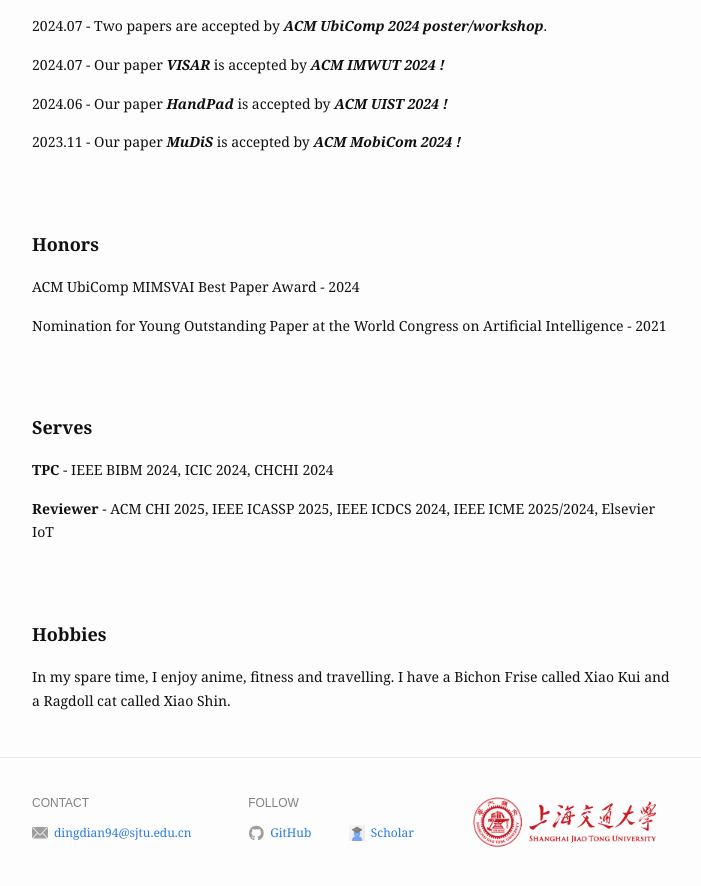
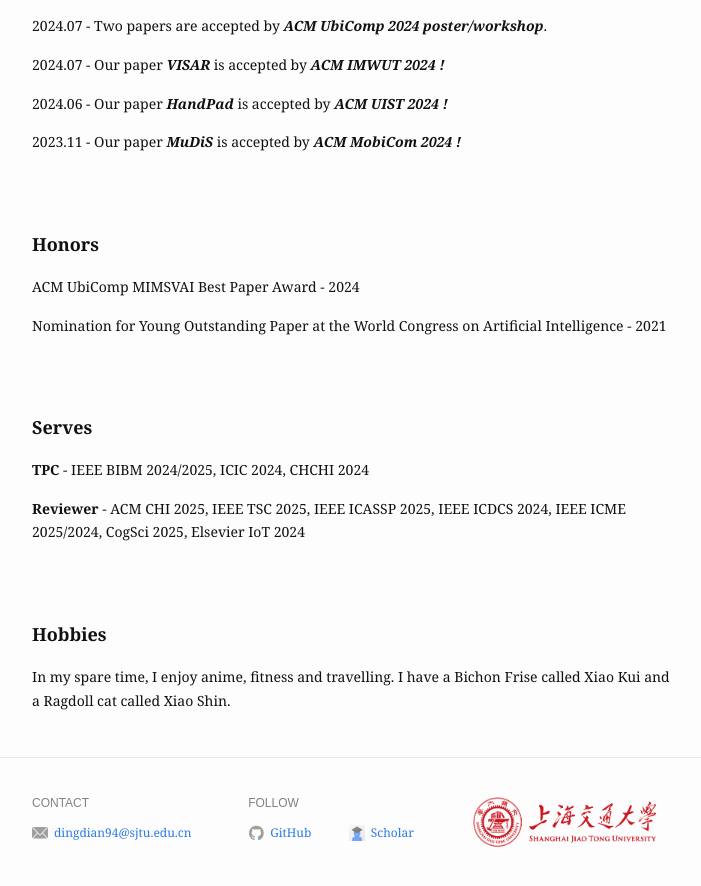
Before and after one commit to dianding0102/dian_web, a Jekyll site: the page built from index.md, in a window 1280 px wide and 900 px high, scrolled down 1222 px. Shown: the top 886 px of the window, without its empty margins (288-989 px from the left). Built offline with Jekyll 4.4.1, drawn with Linux system fonts in a browser that asks for light colours.

Commit message:
1
serves update

```diff
--- a/_layouts/home.html
+++ b/_layouts/home.html
@@ -150,10 +150,10 @@
         <font size=4><b>Serves</b></font>
         </p>
           <p>
-            <b>TPC</b> - IEEE BIBM 2024, ICIC 2024, CHCHI 2024
+            <b>TPC</b> - IEEE BIBM 2024/2025, ICIC 2024, CHCHI 2024
         </p>
         <p>
-            <b>Reviewer</b> - ACM CHI 2025, IEEE ICASSP 2025, IEEE ICDCS 2024, IEEE ICME 2025/2024, Elsevier IoT
+            <b>Reviewer</b> - ACM CHI 2025, IEEE TSC 2025, IEEE ICASSP 2025, IEEE ICDCS 2024, IEEE ICME 2025/2024, CogSci 2025, Elsevier IoT 2024
           </p>
         </div>
       </div>
```
